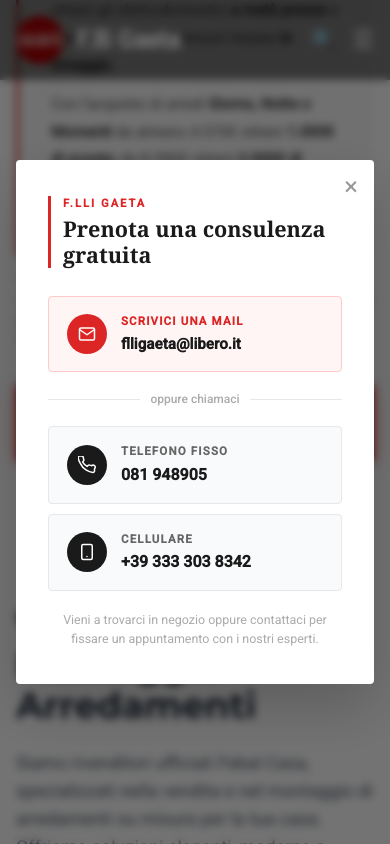
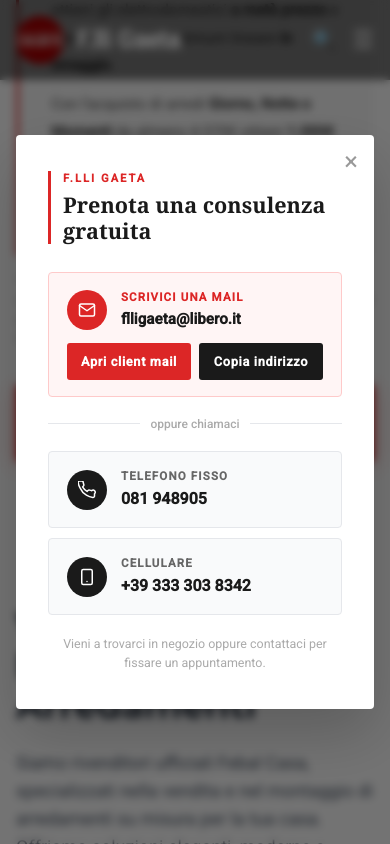
Before and after one commit to LuigiNasta/febal-frontend, a Next.js app: page / in a window 390 px wide. Both pictures are taken after a click on the button "PRENOTA UNA CONSULENZA GRATUITA". Shown: the part 2048-2892 px from the top of the page. Built offline with nearby package versions, Linux system fonts and the light colour scheme.

Commit message:
fix hero2 image and adding PromoSection Effect

```diff
--- a/app/components/Hero.tsx
+++ b/app/components/Hero.tsx
@@ -132,6 +132,7 @@ export default function Hero() {
           src={slide.image}
           alt="Hero"
           className="w-full h-full object-cover"
+          style={{ objectPosition: slide.promoLabel ? "top center" : "center center" }}
         />
         {/* Gradient overlay */}
         <div className="absolute inset-0 bg-gradient-to-b from-black/30 via-black/40 to-black/60" />
@@ -216,11 +217,11 @@ export default function Hero() {
         )}
       </div>
 
-      {/* Navigation arrows */}
+      {/* Navigation arrows — solo desktop */}
       <button
         onClick={prev}
         aria-label="Slide precedente"
-        className="absolute left-4 md:left-8 top-1/2 -translate-y-1/2 z-20 flex items-center justify-center transition-all duration-200"
+        className="hidden md:flex absolute left-8 top-1/2 -translate-y-1/2 z-20 items-center justify-center transition-all duration-200"
         style={{
           width: "48px",
           height: "48px",
@@ -231,14 +232,8 @@ export default function Hero() {
           color: "#fff",
           cursor: "pointer",
         }}
-        onMouseEnter={(e) => {
-          (e.currentTarget as HTMLElement).style.background =
-            "rgba(255,255,255,0.25)";
-        }}
-        onMouseLeave={(e) => {
-          (e.currentTarget as HTMLElement).style.background =
-            "rgba(255,255,255,0.12)";
-        }}
+        onMouseEnter={(e) => { (e.currentTarget as HTMLElement).style.background = "rgba(255,255,255,0.25)"; }}
+        onMouseLeave={(e) => { (e.currentTarget as HTMLElement).style.background = "rgba(255,255,255,0.12)"; }}
       >
         <svg width="20" height="20" viewBox="0 0 24 24" fill="none" stroke="currentColor" strokeWidth="2" strokeLinecap="round" strokeLinejoin="round">
           <polyline points="15 18 9 12 15 6" />
@@ -248,7 +243,7 @@ export default function Hero() {
       <button
         onClick={next}
         aria-label="Slide successiva"
-        className="absolute right-4 md:right-8 top-1/2 -translate-y-1/2 z-20 flex items-center justify-center transition-all duration-200"
+        className="hidden md:flex absolute right-8 top-1/2 -translate-y-1/2 z-20 items-center justify-center transition-all duration-200"
         style={{
           width: "48px",
           height: "48px",
@@ -259,14 +254,8 @@ export default function Hero() {
           color: "#fff",
           cursor: "pointer",
         }}
-        onMouseEnter={(e) => {
-          (e.currentTarget as HTMLElement).style.background =
-            "rgba(255,255,255,0.25)";
-        }}
-        onMouseLeave={(e) => {
-          (e.currentTarget as HTMLElement).style.background =
-            "rgba(255,255,255,0.12)";
-        }}
+        onMouseEnter={(e) => { (e.currentTarget as HTMLElement).style.background = "rgba(255,255,255,0.25)"; }}
+        onMouseLeave={(e) => { (e.currentTarget as HTMLElement).style.background = "rgba(255,255,255,0.12)"; }}
       >
         <svg width="20" height="20" viewBox="0 0 24 24" fill="none" stroke="currentColor" strokeWidth="2" strokeLinecap="round" strokeLinejoin="round">
           <polyline points="9 18 15 12 9 6" />
--- a/app/components/PromoSection.tsx
+++ b/app/components/PromoSection.tsx
@@ -1,6 +1,6 @@
 "use client";
 // components/PromoSection.tsx
-import { useState } from "react";
+import { useState, useEffect, useRef } from "react";
 
 const promoCards = [
   { image: "/off1.PNG", alt: "Il momento giusto per i tuoi nuovi spazi è ora" },
@@ -9,8 +9,58 @@ const promoCards = [
   { image: "/off4.PNG", alt: "Top in gres in regalo" },
 ];
 
+// Directions: left, right, left, right (alternating from sides)
+const slideFrom = ["left", "right", "left", "right"];
+
+function PromoCard({ card, index }: { card: { image: string; alt: string }; index: number }) {
+  const ref = useRef<HTMLDivElement>(null);
+  const [visible, setVisible] = useState(false);
+  const from = slideFrom[index];
+
+  useEffect(() => {
+    const el = ref.current;
+    if (!el) return;
+    const observer = new IntersectionObserver(
+      ([entry]) => { if (entry.isIntersecting) { setVisible(true); observer.disconnect(); } },
+      { threshold: 0.15 }
+    );
+    observer.observe(el);
+    return () => observer.disconnect();
+  }, []);
+
+  return (
+    <div
+      ref={ref}
+      style={{
+        borderRadius: "4px",
+        overflow: "hidden",
+        aspectRatio: "1 / 1",
+        transform: visible ? "translateX(0) scale(1)" : `translateX(${from === "left" ? "-60px" : "60px"}) scale(0.96)`,
+        opacity: visible ? 1 : 0,
+        transition: `transform 0.65s cubic-bezier(0.22,1,0.36,1) ${index * 100}ms, opacity 0.65s ease ${index * 100}ms`,
+      }}
+    >
+      <img
+        src={card.image}
+        alt={card.alt}
+        style={{ width: "100%", height: "100%", objectFit: "cover", display: "block", transition: "transform 0.4s ease" }}
+        onMouseEnter={(e) => ((e.currentTarget as HTMLImageElement).style.transform = "scale(1.04)")}
+        onMouseLeave={(e) => ((e.currentTarget as HTMLImageElement).style.transform = "scale(1)")}
+      />
+    </div>
+  );
+}
+
 export default function PromoSection() {
   const [showModal, setShowModal] = useState(false);
+  const [copied, setCopied] = useState(false);
+
+  const copyEmail = () => {
+    navigator.clipboard.writeText("flligaeta@libero.it").then(() => {
+      setCopied(true);
+      setTimeout(() => setCopied(false), 2000);
+    });
+  };
 
   return (
     <section id="promo-primavera" className="bg-white py-16 md:py-24 px-4">
@@ -32,15 +82,7 @@ export default function PromoSection() {
         {/* 4 images grid */}
         <div style={{ display: "grid", gridTemplateColumns: "repeat(2, 1fr)", gap: "12px" }} className="md:grid-cols-4">
           {promoCards.map((card, i) => (
-            <div key={i} style={{ borderRadius: "4px", overflow: "hidden", aspectRatio: "1 / 1" }}>
-              <img
-                src={card.image}
-                alt={card.alt}
-                style={{ width: "100%", height: "100%", objectFit: "cover", display: "block", transition: "transform 0.4s ease" }}
-                onMouseEnter={(e) => ((e.currentTarget as HTMLImageElement).style.transform = "scale(1.03)")}
-                onMouseLeave={(e) => ((e.currentTarget as HTMLImageElement).style.transform = "scale(1)")}
-              />
-            </div>
+            <PromoCard key={i} card={card} index={i} />
           ))}
         </div>
 
@@ -157,12 +199,8 @@ export default function PromoSection() {
             </div>
 
             {/* Email */}
-            <a
-              href="mailto:flligaeta@libero.it?subject=Consulenza%20gratuita%20-%20Promo%20Primavera%202026&body=Buongiorno%2C%20vorrei%20prenotare%20una%20consulenza%20gratuita%20per%20la%20Promozione%20Primavera%202026."
-              style={{ display: "flex", alignItems: "center", gap: "14px", padding: "16px 18px", background: "#fff5f5", border: "1px solid #fecaca", borderRadius: "4px", marginBottom: "12px", textDecoration: "none", transition: "background 0.2s" }}
-              onMouseEnter={(e) => ((e.currentTarget as HTMLElement).style.background = "#fee2e2")}
-              onMouseLeave={(e) => ((e.currentTarget as HTMLElement).style.background = "#fff5f5")}
-            >
+            <div style={{ padding: "16px 18px", background: "#fff5f5", border: "1px solid #fecaca", borderRadius: "4px", marginBottom: "12px" }}>
+              <div style={{ display: "flex", alignItems: "center", gap: "14px", marginBottom: "12px" }}>
                 <div style={{ width: "40px", height: "40px", background: "#dc2626", borderRadius: "50%", display: "flex", alignItems: "center", justifyContent: "center", flexShrink: 0 }}>
                   <svg width="18" height="18" viewBox="0 0 24 24" fill="none" stroke="white" strokeWidth="2" strokeLinecap="round" strokeLinejoin="round">
                     <path d="M4 4h16c1.1 0 2 .9 2 2v12c0 1.1-.9 2-2 2H4c-1.1 0-2-.9-2-2V6c0-1.1.9-2 2-2z"/>
@@ -171,9 +209,24 @@ export default function PromoSection() {
                 </div>
                 <div>
                   <p style={{ fontSize: "0.72rem", fontWeight: 600, color: "#dc2626", textTransform: "uppercase", letterSpacing: "0.1em", marginBottom: "2px" }}>Scrivici una mail</p>
-                <p style={{ fontSize: "0.95rem", fontWeight: 600, color: "#1a1a1a" }}>flligaeta@libero.it</p>
+                  <p style={{ fontSize: "0.95rem", fontWeight: 700, color: "#1a1a1a" }}>flligaeta@libero.it</p>
                 </div>
+              </div>
+              <div style={{ display: "flex", gap: "8px" }}>
+                <a
+                  href="mailto:flligaeta@libero.it?subject=Consulenza%20gratuita%20-%20Promo%20Primavera%202026&body=Buongiorno%2C%20vorrei%20prenotare%20una%20consulenza%20gratuita%20per%20la%20Promozione%20Primavera%202026."
+                  style={{ flex: 1, display: "block", textAlign: "center", padding: "9px 12px", background: "#dc2626", color: "#fff", fontWeight: 600, fontSize: "0.8rem", borderRadius: "3px", textDecoration: "none", letterSpacing: "0.05em" }}
+                >
+                  Apri client mail
                 </a>
+                <button
+                  onClick={copyEmail}
+                  style={{ flex: 1, padding: "9px 12px", background: copied ? "#16a34a" : "#1a1a1a", color: "#fff", fontWeight: 600, fontSize: "0.8rem", borderRadius: "3px", border: "none", cursor: "pointer", letterSpacing: "0.05em", transition: "background 0.2s" }}
+                >
+                  {copied ? "✓ Copiato!" : "Copia indirizzo"}
+                </button>
+              </div>
+            </div>
 
             {/* Divider */}
             <div style={{ display: "flex", alignItems: "center", gap: "10px", margin: "18px 0" }}>
@@ -220,7 +273,7 @@ export default function PromoSection() {
             </a>
 
             <p style={{ marginTop: "20px", fontSize: "0.78rem", color: "#aaa", textAlign: "center", lineHeight: 1.5 }}>
-              Vieni a trovarci in negozio oppure contattaci per fissare un appuntamento con i nostri esperti.
+              Vieni a trovarci in negozio oppure contattaci per fissare un appuntamento.
             </p>
           </div>
         </div>
```
Lines whose indentation alone changed are shown as unchanged.
